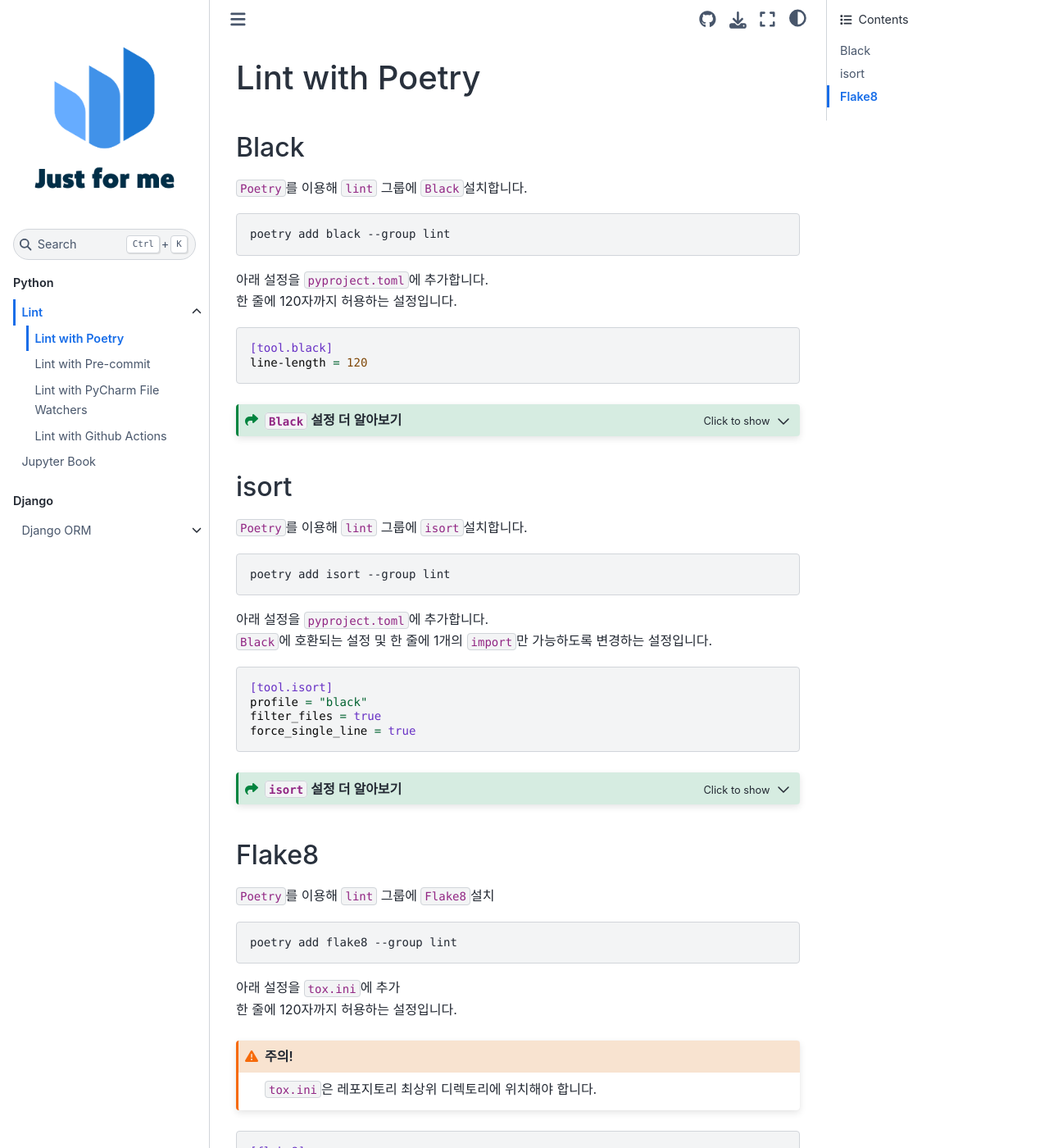
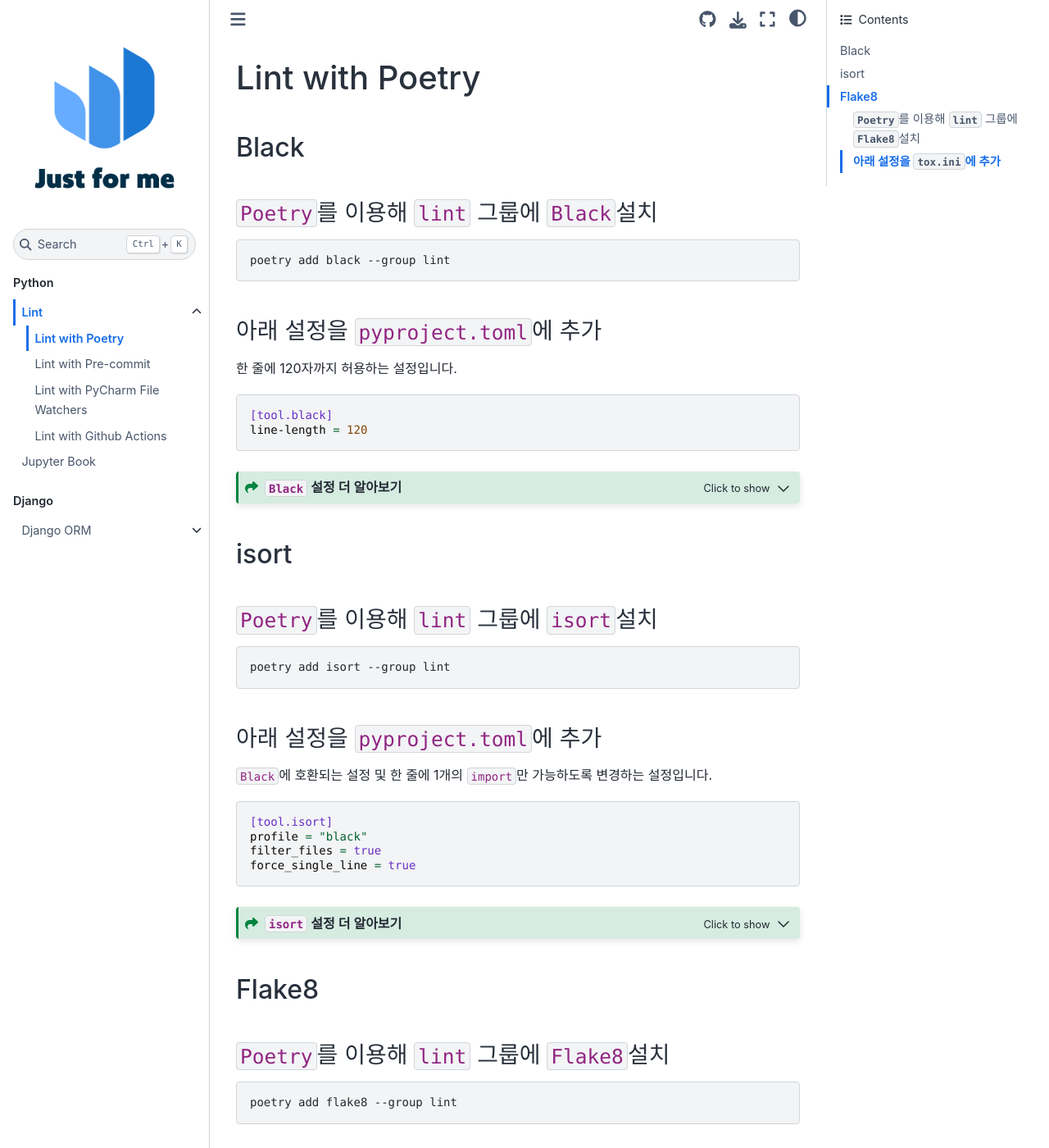
Before and after one commit to QbQi/Just-for-me, a Jupyter Book: the page built from docs/python/lint/poetry.md, in a window 1280 px wide and 1400 px high. Shown: the whole window at 82% size. Built offline with Jupyter Book 1.0.4 settings and Sphinx 7.4.7 and the Sphinx Book theme 1.1.4, drawn with Linux system fonts in a browser that asks for light colours.

Commit message:
change poetry

````diff
--- a/docs/python/lint/poetry.md
+++ b/docs/python/lint/poetry.md
@@ -1,12 +1,12 @@
 # Lint with Poetry
 
-## Black
-`Poetry`를 이용해 `lint` 그룹에 `Black`설치합니다.
+### Black
+#### `Poetry`를 이용해 `lint` 그룹에 `Black`설치
 ```shell
 poetry add black --group lint
 ```
 
-아래 설정을 `pyproject.toml`에 추가합니다.
+#### 아래 설정을 `pyproject.toml`에 추가
 한 줄에 120자까지 허용하는 설정입니다.
 ```toml
 [tool.black]
@@ -18,13 +18,13 @@
 [Configuration via a file](https://black.readthedocs.io/en/stable/usage_and_configuration/the_basics.html#configuration-via-a-file)
 :::
 
-## isort
-`Poetry`를 이용해 `lint` 그룹에 `isort`설치합니다.
+### isort
+#### `Poetry`를 이용해 `lint` 그룹에 `isort`설치
 ```shell
 poetry add isort --group lint
 ```
 
-아래 설정을 `pyproject.toml`에 추가합니다.
+#### 아래 설정을 `pyproject.toml`에 추가
 `Black`에 호환되는 설정 및 한 줄에 1개의 `import`만 가능하도록 변경하는 설정입니다.
 ```toml
 [tool.isort]
@@ -38,13 +38,13 @@
 [Configuration options for isort](https://pycqa.github.io/isort/docs/configuration/options.html)
 :::
 
-## Flake8
-`Poetry`를 이용해 `lint` 그룹에 `Flake8`설치
+### Flake8
+#### `Poetry`를 이용해 `lint` 그룹에 `Flake8`설치
 ```shell
 poetry add flake8 --group lint
 ```
 
-아래 설정을 `tox.ini`에 추가
+#### 아래 설정을 `tox.ini`에 추가
 한 줄에 120자까지 허용하는 설정입니다.
 :::{admonition} 주의!
 :class: caution
````
